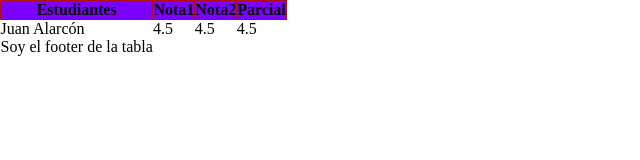
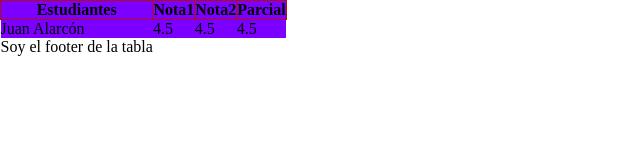
Before and after one commit to BrayanArango1126/Ejercicios-HTML, a plain HTML site: page index.html in a window 1280 px wide. Shown: the whole page, without its empty margins (0-640 px from the left). Drawn offline with Linux system fonts and the light colour scheme.

Commit message:
Segunda version
.

```diff
--- a/css/styles.css
+++ b/css/styles.css
@@ -10,3 +10,6 @@ thead tr, th{
     border: 1px solid #b10f0f;
     background-color: #7b00ff;
 }
+tbody{
+    background-color: #7b00ff;
+}
```
